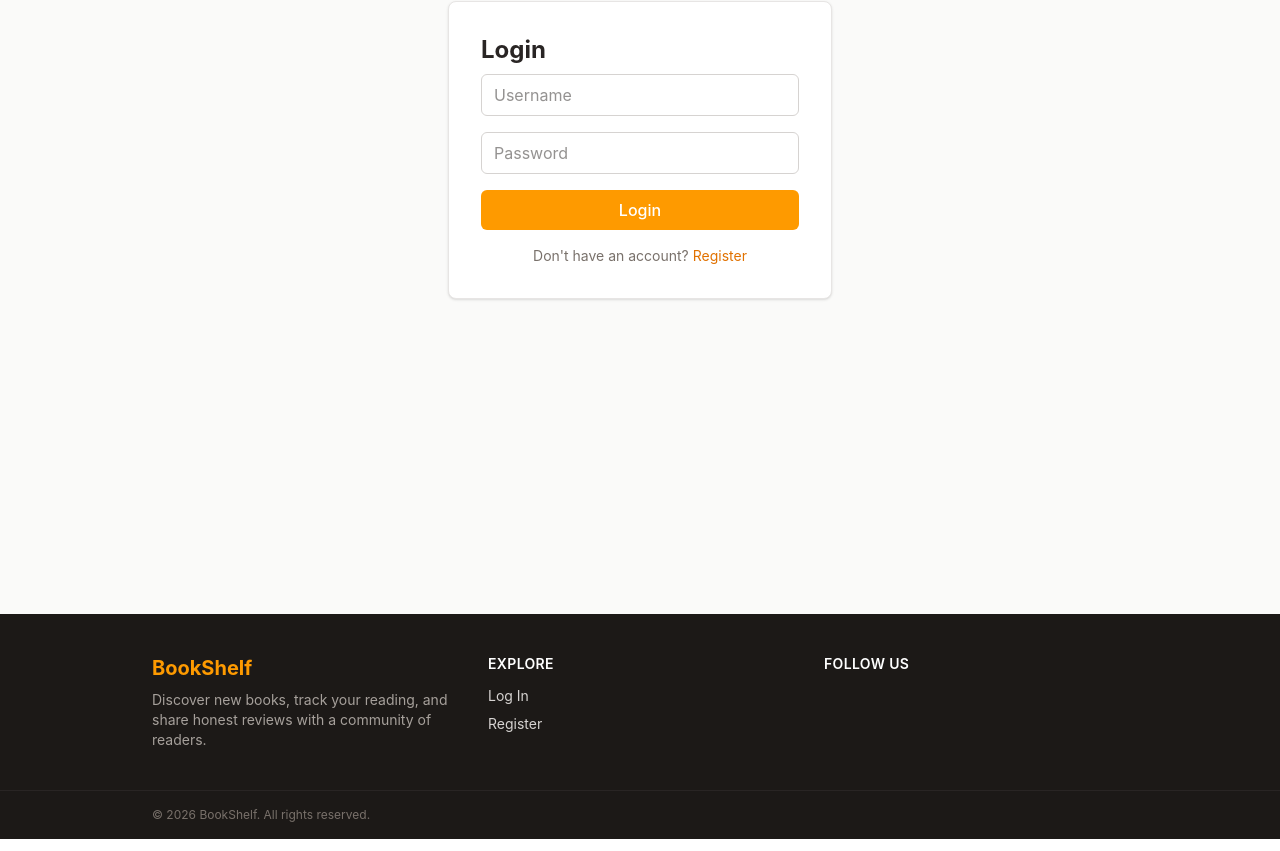
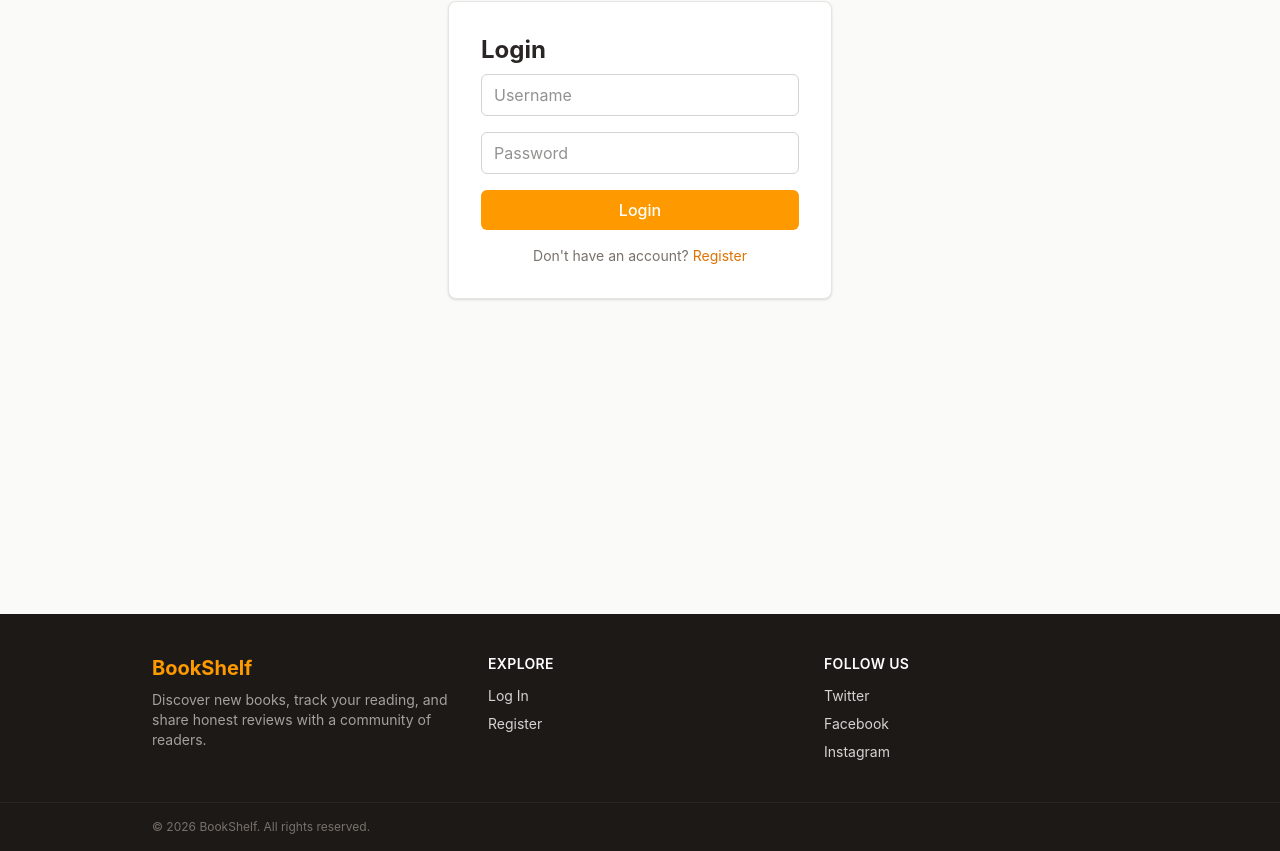
Before and after one commit to tuhamaina-blip/bookshelf, a React app in the folder frontend/: page /login in a window 1280 px wide. Shown: the part 311-1162 px from the top of the page. Built offline with nearby package versions, Linux system fonts and the light colour scheme; no server answers; the HTML template or start-up script is replaced by a standard one.

Commit message:
feat: add social media links to Footer component

```diff
--- a/frontend/src/components/Footer.jsx
+++ b/frontend/src/components/Footer.jsx
@@ -33,6 +33,11 @@ export default function Footer() {
 
         <div>
           <h4 className="text-sm font-semibold text-white uppercase tracking-wide mb-3">Follow Us</h4>
+          <ul className="space-y-2 text-sm">
+            <li><a href="https://twitter.com" target="_blank" rel="noopener noreferrer" className="hover:text-amber-400">Twitter</a></li>
+            <li><a href="https://facebook.com" target="_blank" rel="noopener noreferrer" className="hover:text-amber-400">Facebook</a></li>
+            <li><a href="https://instagram.com" target="_blank" rel="noopener noreferrer" className="hover:text-amber-400">Instagram</a></li>
+          </ul>
         </div>
       </div>
 
```
